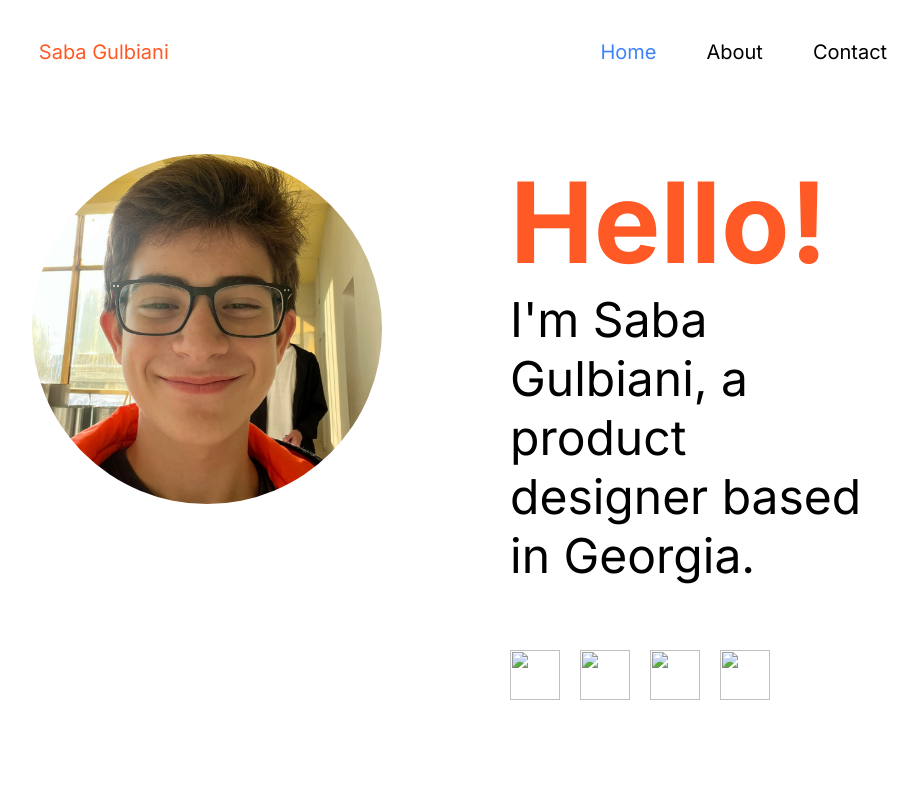
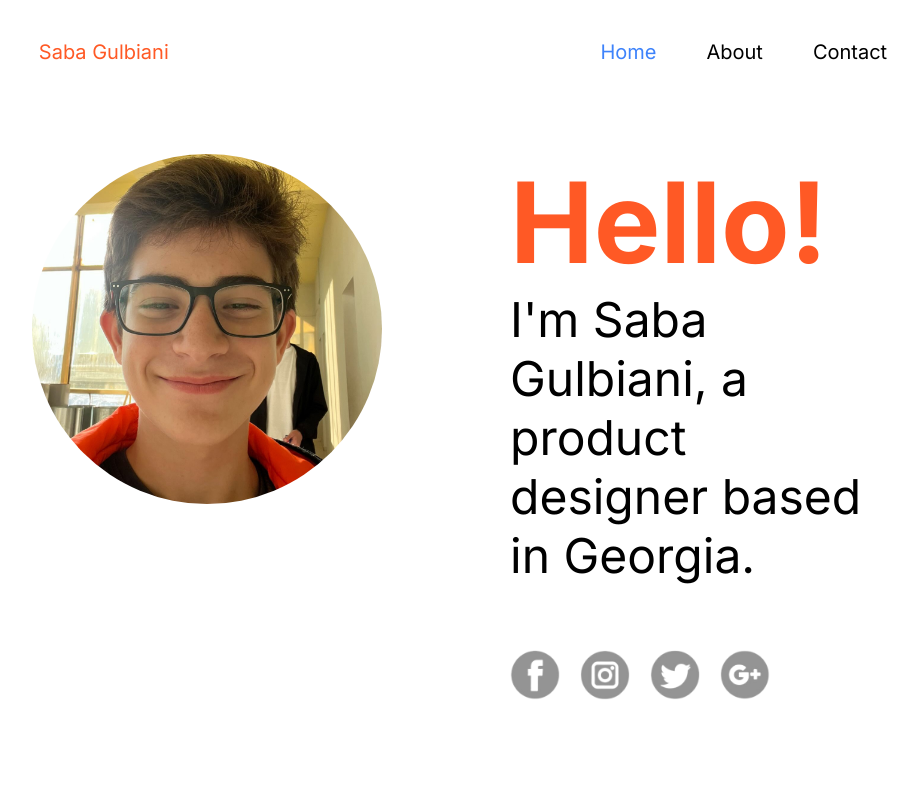
Before and after one commit to sabagulbian1/portfolio, a plain HTML site: page index.html in a window 1280 px wide. Shown: the whole page, without its empty margins (177-1095 px from the left). Drawn offline with Linux system fonts and the light colour scheme; files whose address does not match are found by name.

Commit message:
index.html

```diff
--- a/index.html
+++ b/index.html
@@ -40,16 +40,16 @@
           <p>I'm Saba Gulbiani, a product designer based in Georgia.</p>
           <ul class="soc">
             <a href="https://www.facebook.com/sabagulbian1">
-              <img src="./assets/facebook.png" alt="" />
+              <img src="./facebook.png" alt="" />
             </a>
             <a href="https://www.instagram.com/sabagulbian1/">
-              <img src="./assets/instagram.png" alt="" />
+              <img src="./instagram.png" alt="" />
             </a>
             <a href="https://twitter.com/gulbiani_saba">
-              <img src="./assets/twiter.png" alt="" />
+              <img src="./twiter.png" alt="" />
             </a>
             <a href="mailto:sabagulbiani077@gmail.com">
-              <img src="./assets/gmail.png" alt="" />
+              <img src="./gmail.png" alt="" />
             </a>
           </ul>
         </div>
```
